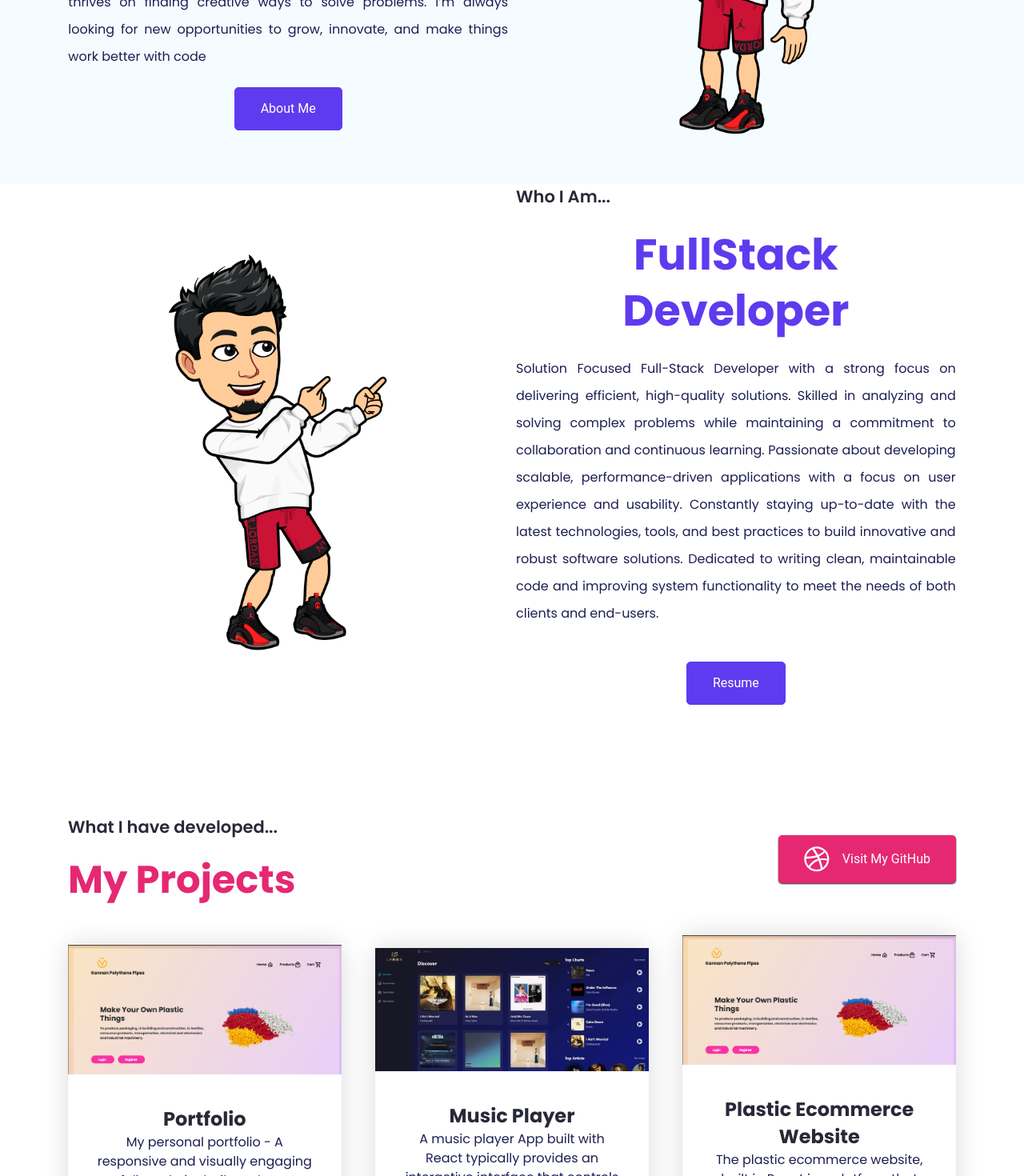
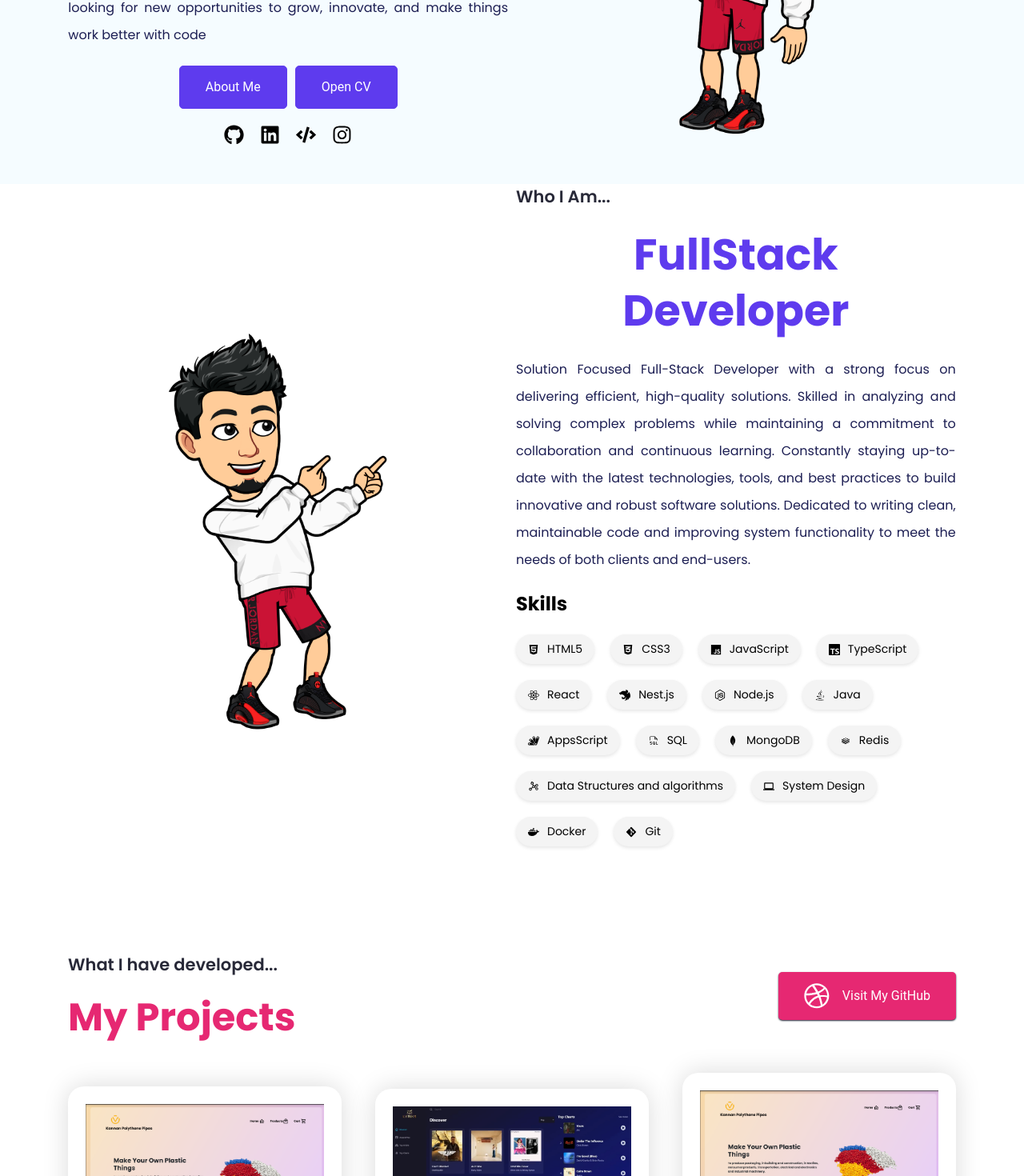
Before and after one commit to danieldany09/personal-portfolio, a React (Create React App) app: page / in a window 1280 px wide. Shown: the part 400-1870 px from the top of the page at 80% size. Built offline with nearby package versions, Linux system fonts and the light colour scheme; no server answers.

Commit message:
skills covered

```diff
--- a/package.json
+++ b/package.json
@@ -8,6 +8,7 @@
     "dotenv": "^16.4.7",
     "react": "^19.0.0",
     "react-dom": "^19.0.0",
+    "react-icons": "^5.4.0",
     "react-router-dom": "^6.28.0",
     "react-scripts": "5.0.1",
     "react-scroll": "^1.9.0"
--- a/src/App.css
+++ b/src/App.css
@@ -143,6 +143,7 @@ h3 {
 
 a{
   text-decoration: none;
+  color:black
 }
 
 
@@ -207,6 +208,7 @@ a{
   top: 0;
   left: 0;
   right: 0;
+  z-index: 2;
 }
 .navbar--items > ul {
   list-style: none;
@@ -305,9 +307,21 @@ a{
   font-weight: 400;
   line-height: 34px;
 
-  text-align: justify;
-
-
+  text-align: justify !important;
+}
+.hero--section--button{
+  display: flex;
+  justify-content: center;
+  gap:10px;
+}
+.hero--section--icons--list{
+  display: flex;
+  justify-content: center;
+  padding: 20px 5px 2px;
+  gap:20px;
+}
+.hero--section--icon{
+  cursor: pointer;
 }
 .hero--section--img {
   display: flex;
@@ -326,6 +340,29 @@ a{
   border: 1px solid var(--primary);
 
 }
+.about--me--skills{
+  display: flex;
+  flex-wrap: wrap;
+  gap:20px;
+}
+.about--me--skill--tag{
+  display: flex;
+  align-items: center;
+  background-color: #f4f4f4;
+  padding: 8px 15px;
+  border-radius: 20px;
+  box-shadow: 0 2px 4px rgba(0, 0, 0, 0.1);
+  font-size: 14px;
+  gap:10px;
+  transition:  all 0.3s ease-in-out;
+}
+.about--me--skill--tag:hover {
+  transform: scale(1.15);
+  cursor: pointer;
+  background-color:var(--primary);
+  color: white;
+}
+
 /* Hero Section Style Ends */
 
 /* Skills Section Style */
@@ -416,7 +453,7 @@ a{
 /* My Portfolio Starts */
 .portfolio--section {
   display: flex;
-  padding: 112px 85px;
+  padding: 85px 85px;
   flex-direction: column;
   align-items: flex-start;
   gap: 40px;
@@ -447,7 +484,8 @@ a{
 }
 .portfolio--section--img {
   border-radius: 8px;
-  width: 100%;
+  padding: 20px;
+
 }
 .portfolio--section--img > img {
   width: 100%;
@@ -457,18 +495,31 @@ a{
   flex-direction: column;
   align-items: flex-start;
   flex: 1 0 0;
-
   background: #fff;
   box-shadow: 0 0 32px 0 rgba(0, 0, 0, 0.15);
   cursor: pointer;
   border-top-left-radius: 12px;
   border-top-right-radius: 12px;
+  border-radius: 20px;
+  box-shadow:0 0 32px 0 rgba(0, 0, 0, 0.15);
+  transition: all 0.3s ease-in-out;
+  border: 2px solid transparent;
+  overflow: hidden;
 }
+.portfolio--section--card:hover {
+  transform: scale(1.03);  /* Makes card 3% larger */
+  border-color: var(--github);   /* Shows teal border on hover */
+  box-shadow: 0 10px 40px rgba(0, 107, 106, 0.2);  /* Enhanced shadow */
+  overflow: hidden;
+  z-index: 1;
+}
+
 .portfolio--section--card--content {
   display: flex;
-  padding: 32px;
+  text-align: justify ;
+  padding: 20px;
   flex-direction: column;
-  gap: 20px;
+  gap: 10px;
   min-height: 200px;
 }
 .portfolio--section--title {
@@ -719,6 +770,14 @@ input[type="checkbox"] {
   .hero--section-title--highlightname{
     font-size: 20px;
   }
+  .portfolio--section {
+    display: flex;
+    padding: 30px 50px;
+    flex-direction: column;
+    align-items: flex-start;
+    gap: 40px;
+  }
+
   .skills--section--container,
   .about--section,
   .portfolio--section--container,
@@ -778,6 +837,11 @@ input[type="checkbox"] {
   .divider {
     margin: 20px;
   }
+  .projects-section--heading{
+    font-size: 35px;
+    line-height: 40px;
+  }
+
 }
 
 /* Hamburger menu  */
@@ -803,6 +867,13 @@ input[type="checkbox"] {
 }
 
 @media screen and (max-width: 1200px) {
+  .navbar--items > ul {
+    list-style: none;
+    display: flex;
+    align-items: flex-start;
+    gap: 25px;
+    text-decoration: none;
+  }
   .nav__hamburger {
     display: flex;
     z-index: 200;
--- a/src/Pages/AboutMe.jsx
+++ b/src/Pages/AboutMe.jsx
@@ -1,18 +1,33 @@
 import axios from 'axios';
 import React, { useState, useEffect } from 'react';
+import { FaCss3Alt, FaHtml5, FaJava, FaJs, FaNodeJs, FaReact,FaDocker } from 'react-icons/fa';
+import { SiNestjs,SiTypescript,SiMongodb,SiGoogleappsscript } from "react-icons/si";
+import { DiRedis } from "react-icons/di";
+import { PiFileSqlLight,PiGraph } from "react-icons/pi";
+import { MdOutlineComputer } from "react-icons/md";
+import { FaGitAlt } from "react-icons/fa";
 
+const skills = [
+  { name: 'HTML5', icon: <FaHtml5 /> },
+  { name: 'CSS3', icon: <FaCss3Alt /> },
+  { name: 'JavaScript', icon:  <FaJs/> },
+  {name:'TypeScript', icon:<SiTypescript/>},
+  { name: 'React', icon: <FaReact /> },
+  {name:'Nest.js', icon:<SiNestjs/>},
+  { name: 'Node.js', icon: <FaNodeJs /> },
+  { name: 'Java', icon: <FaJava/>},
+  {name:'AppsScript', icon:<SiGoogleappsscript/>},
+  { name: 'SQL', icon: <PiFileSqlLight /> },
+  { name: 'MongoDB', icon: <SiMongodb /> },
+  {name:'Redis',icon:<DiRedis/>},
+  {name:'Data Structures and algorithms ', icon:<PiGraph/>},
+  {name:'System Design ', icon:<MdOutlineComputer/>},
+  {name: 'Docker',icon:<FaDocker/>},
+  {name:'Git', icon:<FaGitAlt/>},
+
+
+];
 const AboutMe = () => {
-    const [resume,setResume] = useState(null);
-    useEffect(()=>{
-        axios.get(`https://script.google.com/macros/s/${process.env.REACT_APP_API_KEY}/exec?function=getResume`)
-        .then(response=>{
-            const resume = response.data;
-            setResume(resume[1]);
-        })
-        .catch(error=>{
-            console.log("There was an error fetching the resume data:", error)
-        })
-    },[]);
   return (
     <section id="AboutMe" className="about--section">
       <div className="about--section--img">
@@ -23,18 +38,22 @@ const AboutMe = () => {
           <p className="section--title">Who I Am...</p>
           <h1 className="skills--section--heading">FullStack Developer</h1>
           <p className="hero--section-description">
-            Solution Focused Full-Stack Developer with a strong focus on delivering efficient, high-quality solutions. Skilled in analyzing and solving complex problems while maintaining a commitment to collaboration and continuous learning. Passionate about developing scalable, performance-driven applications with a focus on user experience and usability. Constantly staying up-to-date with the latest technologies, tools, and best practices to build innovative and robust software solutions. Dedicated to writing clean, maintainable code and improving system functionality to meet the needs of both clients and end-users.
+            Solution Focused Full-Stack Developer with a strong focus on delivering efficient, high-quality solutions. Skilled in analyzing and solving complex problems while maintaining a commitment to collaboration and continuous learning. Constantly staying up-to-date with the latest technologies, tools, and best practices to build innovative and robust software solutions. Dedicated to writing clean, maintainable code and improving system functionality to meet the needs of both clients and end-users.
           </p>
-          <p className="hero--section-description">
+          {/* skills */}
+          <h3>Skills</h3>
+      <div className="about--me--skills">
+      {skills.map((skill, index) => (
+         <div key={index} className="about--me--skill--tag">
+         {skill.icon}
+         <span className="skill-name">{skill.name}</span>
+       </div>
+      ))}
+    </div>
+          {/* skills */}
+        </div>
 
-          </p>
-        </div>
-        <div>
-        <a href={resume} target='_blank'>
-            <button className="btn btn-primary"> Resume </button>
-        </a>
-        </div>
-      </div>
+    </div>
     </section>
   )
 }
--- a/src/Pages/HeroSection.jsx
+++ b/src/Pages/HeroSection.jsx
@@ -1,5 +1,6 @@
 import React from 'react'
-import { Link } from 'react-router-dom';
+import data from "../constants/index.json";
+import { FaCode, FaGithub, FaInstagram, FaLinkedin } from "react-icons/fa";
 
 const HeroSection = () => {
   return (
@@ -17,11 +18,24 @@ const HeroSection = () => {
           Passionate and solution-oriented, I’m a software developer who thrives on finding creative ways to solve problems. I’m always looking for new opportunities to grow, innovate, and make things work better with code
           </p>
         </div>
-        <div>
+        <div className="hero--section--button">
         <a href='#AboutMe'>
             <button className="btn btn-primary">About Me </button>
         </a>
+        <a href='' target='_blank'>
+            <button className="btn btn-primary"> Open CV </button>
+        </a>
         </div>
+        <div>
+        </div>
+        <div className='hero--section--icons--list'>
+          <a href={data.githubLink} target='_blank'><FaGithub size='25px' className='hero--section--icon' /></a>
+          <a href={data.linkedInLink} target='_blank'><FaLinkedin size='25px' className='hero--section--icon' /></a>
+          <a href={data.leetcodeLink} target='_blank'><FaCode size='25px' className='hero--section--icon' /></a>
+          <a href={data.instagramLink} target='_blank'><FaInstagram size='25px' className='hero--section--icon' /></a>
+        </div>
+
+
       </div>
       <div className="hero--section--img">
         <img src="./img/herosection.png" alt="Hero Section" />
--- a/src/constants/index.json
+++ b/src/constants/index.json
@@ -27,5 +27,8 @@
         "description":"An Eye Donor Website that would provide managing data of eye donor information across different cities"
       }
     ],
-    "githubLink":"https://github.com/danieldany09/"
+    "githubLink":"https://github.com/danieldany09/",
+    "linkedInLink":"https://www.linkedin.com/in/danielrajav",
+    "leetcodeLink":"https://leetcode.com/daniel0902/",
+    "instagramLink":"https://www.instagram.com/v_________dr/"
   }
```
Also changed, not shown: 1 other file (tests, documents, lock files or other folders).
